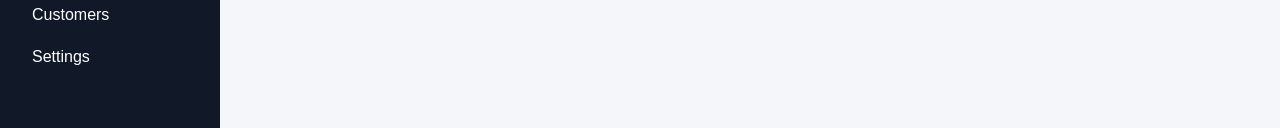
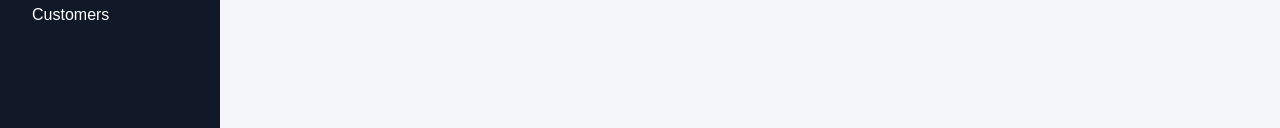
Before and after one commit to danny-brightson/starrbox, a plain HTML site: page orders-today.html in a window 1280 px wide. Shown: the part 210-338 px from the top of the page. Drawn offline with Linux system fonts and the light colour scheme.

Commit message:
Update orders-today.html

```diff
--- a/orders-today.html
+++ b/orders-today.html
@@ -193,7 +193,7 @@ grid-template-columns:1fr;
 <li onclick="location.href='products.html'">Products</li>
 <li onclick="location.href='inventory.html'">Inventory</li>
 <li onclick="location.href='customers.html'">Customers</li>
-<li onclick="location.href='settings.html'">Settings</li>
+
 </ul>
 
 </div>
```
